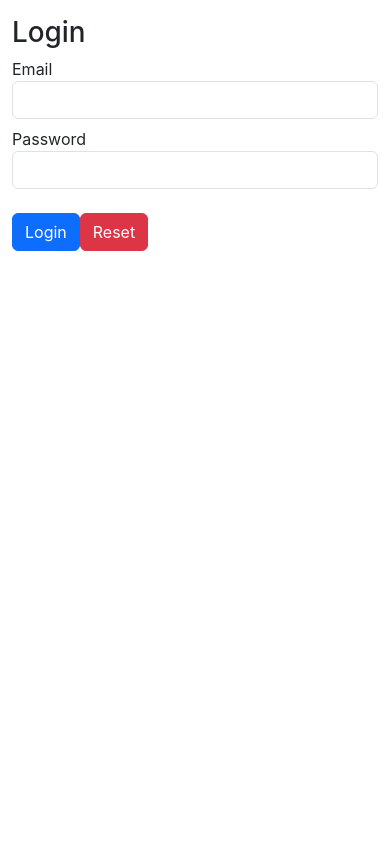
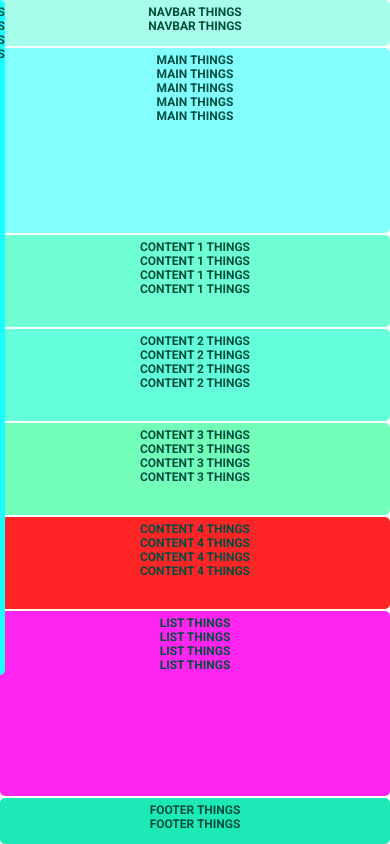
Before and after one commit to valdir-ti/intratec-web, a React (Create React App) app: page /login in a window 390 px wide. Built offline with nearby package versions, Linux system fonts and the light colour scheme.

Commit message:
feat: add grid design template

```diff
--- a/public/index.html
+++ b/public/index.html
@@ -2,16 +2,22 @@
 <html lang="en">
   <head>
     <meta charset="utf-8" />
+
+    <link rel="preconnect" href="https://fonts.googleapis.com">
+    <link rel="preconnect" href="https://fonts.gstatic.com" crossorigin>
+
     <link rel="icon" href="%PUBLIC_URL%/favicon.ico" />
     <meta name="viewport" content="width=device-width, initial-scale=1" />
     <meta name="theme-color" content="#000000" />
     <meta
-      name="description"
-      content="Web site created using create-react-app"
+    name="description"
+    content="Web site created using create-react-app"
     />
     <link rel="apple-touch-icon" href="%PUBLIC_URL%/logo192.png" />
 
     <link rel="manifest" href="%PUBLIC_URL%/manifest.json" />
+
+    <link href="https://fonts.googleapis.com/css2?family=Roboto:wght@400;700&display=swap" rel="stylesheet">
 
     <title>Intratec Tecnologia</title>
   </head>
--- a/src/components/App/App.css
+++ b/src/components/App/App.css
@@ -1,55 +1,150 @@
-.App {
+:root {
+  --main-radius: 5px;
+  --main-padding: 5px;
+}
+
+.container {
+  display: grid;
+  height: 100vh;
+  grid-template-columns: 240px 1fr 1fr 1fr 1fr;
+  grid-template-rows: 60px 1.5fr 1fr 1fr 60px;
+  grid-template-areas:
+    "sidebar nav nav nav nav"
+    "sidebar main main main main"
+    "sidebar content1 content2 content3 content4"
+    "sidebar list list list list"
+    "footer footer footer footer footer";
+  grid-gap: 0.1rem;
+  font-weight: 800;
+  text-transform: uppercase;
+  font-size: 12px;
+  color: #004d40;
   text-align: center;
 }
 
-.App-logo {
-  height: 40vmin;
-  pointer-events: none;
+.container-collapse {
+  grid-template-columns: 80px 1fr 1fr 1fr 1fr;
 }
 
-@media (prefers-reduced-motion: no-preference) {
-  .App-logo {
-    animation: App-logo-spin infinite 20s linear;
+nav {
+  background: #a7ffeb;
+  grid-area: nav;
+  border-radius: var(--main-radius);
+  padding-top: var(--main-padding);
+}
+
+main {
+  background: #84ffff;
+  grid-area: main;
+  border-radius: var(--main-radius);
+  padding-top: var(--main-padding);
+}
+
+.sidebar {
+  background: #18ffff;
+  grid-area: sidebar;
+  border-radius: var(--main-radius);
+  padding-top: var(--main-padding);
+}
+
+.content1 {
+  background: #6fffd2;
+  grid-area: content1;
+  border-radius: var(--main-radius);
+  padding-top: var(--main-padding);
+}
+
+.content2 {
+  background: #64ffda;
+  grid-area: content2;
+  border-radius: var(--main-radius);
+  padding-top: var(--main-padding);
+}
+
+.content3 {
+  background: #73ffba;
+  grid-area: content3;
+  border-radius: var(--main-radius);
+  padding-top: var(--main-padding);
+}
+
+.content4 {
+  background: #ff2526;
+  grid-area: content4;
+  border-radius: var(--main-radius);
+  padding-top: var(--main-padding);
+}
+
+.list {
+  background: #ff25ee;
+  grid-area: list;
+  border-radius: var(--main-radius);
+  padding-top: var(--main-padding);
+}
+
+footer {
+  background: #1de9b6;
+  grid-area: footer;
+  border-radius: var(--main-radius);
+  padding-top: var(--main-padding);
+}
+
+a {
+  text-align: center;
+  display: block;
+  font-family: inherit;
+  text-decoration: none;
+  font-weight: bold;
+  margin: 1rem;
+}
+
+@media only screen and (max-width: 1200px) {
+  .container {
+    grid-template-columns: 0.5fr 1fr 1fr;
+    grid-template-rows: 50px 2fr 1.2fr 1fr 1fr 50px;
+    grid-template-areas:
+      "sidebar nav nav"
+      "sidebar main main"
+      "sidebar content1 content2"
+      "sidebar content3 content4"
+      "sidebar list list"
+      "footer footer footer";
   }
 }
 
-.App-header {
-  background-color: #282c34;
-  min-height: 100vh;
-  display: flex;
-  flex-direction: column;
-  align-items: center;
-  justify-content: center;
-  font-size: calc(10px + 2vmin);
-  color: white;
-}
-
-.App-link {
-  color: #61dafb;
-}
-
-@keyframes App-logo-spin {
-  from {
-    transform: rotate(0deg);
-  }
-  to {
-    transform: rotate(360deg);
+@media only screen and (max-width: 880px) {
+  .container {
+    grid-template-columns: 0.3fr 1fr;
+    grid-template-rows: 50px 2.2fr 1fr 1fr 1fr 1fr 2fr 60px;
+    grid-template-areas:
+      "sidebar nav"
+      "sidebar main"
+      "sidebar content1"
+      "sidebar content2"
+      "sidebar content3"
+      "sidebar content4"
+      "sidebar list"
+      "footer footer";
   }
 }
 
-.App-btn {
-  position: absolute;
-  top: 0;
-  right: 0;
-  margin-right: 10px;
-  margin-top: 10px;
-  display: flex;
-  justify-content: space-between;
-  min-width: 140px;
+@media only screen and (max-width: 550px) {
+  .container {
+    grid-template-columns: 1fr;
+    grid-template-rows: .5fr 2fr 1fr 1fr 1fr 1fr 2fr .5fr;
+    grid-template-areas:
+      "nav"
+      "main"
+      "content1"
+      "content2"
+      "content3"
+      "content4"
+      "list"
+      "footer";
+  }
+  .sidebar {
+    position: absolute;
+    left: -90px;
+    height: 80%;
+  }
 }
-
-.error {
-  position: absolute;
-  color: red;
-  font-size: 0.6rem;
-}
--- a/src/components/App/index.tsx
+++ b/src/components/App/index.tsx
@@ -1,28 +1,59 @@
-import { useHistory } from 'react-router-dom'
-import Button from 'react-bootstrap/Button';
 import './App.css'
 
 const App = () => {
-
-  const history = useHistory()
-
-  const redirectLogin = () => {
-    history.push('/login')
-  }
-
-  const redirectRegister = () => {
-    history.push('/register')
-  }
-
   return (
-    <div className="App">
-      <header className="App-header">
-        <p>Projeto Intratec Tecnologia</p>
-        <div className="App-btn">
-          <Button variant='primary' size="sm" onClick={redirectLogin}>Login</Button>
-          <Button variant='primary' size="sm" onClick={redirectRegister}>Register</Button>
-        </div>
-      </header>
+    <div className="container">
+      <nav>
+        <div>Navbar things</div>
+        <div>Navbar things</div>
+      </nav>
+      <main>
+        <div>Main things</div>
+        <div>Main things</div>
+        <div>Main things</div>
+        <div>Main things</div>
+        <div>Main things</div>
+      </main>
+      <div className="sidebar">
+        <div>Sidebar things</div>
+        <div>Sidebar things</div>
+        <div>Sidebar things</div>
+        <div>Sidebar things</div>
+      </div>
+      <div className="content1">
+        <div>Content 1 things</div>
+        <div>Content 1 things</div>
+        <div>Content 1 things</div>
+        <div>Content 1 things</div>
+      </div>
+      <div className="content2">
+        <div>Content 2 things</div>
+        <div>Content 2 things</div>
+        <div>Content 2 things</div>
+        <div>Content 2 things</div>
+      </div>
+      <div className="content3">
+        <div>Content 3 things</div>
+        <div>Content 3 things</div>
+        <div>Content 3 things</div>
+        <div>Content 3 things</div>
+      </div>
+      <div className="content4">
+        <div>Content 4 things</div>
+        <div>Content 4 things</div>
+        <div>Content 4 things</div>
+        <div>Content 4 things</div>
+      </div>
+      <div className="list">
+        <div>List things</div>
+        <div>List things</div>
+        <div>List things</div>
+        <div>List things</div>
+      </div>
+      <footer>
+        <div>Footer things</div>
+        <div>Footer things</div>
+      </footer>
     </div>
   );
 }
--- a/src/components/Login/FormLogin.tsx
+++ /dev/null
@@ -1,33 +0,0 @@
-import { Formik, Form} from 'formik'
-import { TextField } from '../TextField'
-import * as Yup from 'yup'
-
-export const FormLogin = () => {
-
-  const validate = Yup.object({
-    email: Yup.string().email('Invalid email').required('Email is required'),
-    password: Yup.string().min(5, 'Password must be at least 5 characters').required('Password is required')
-  })
-
-  return (
-    <Formik
-      initialValues={{email: '', password: ''}}
-      validationSchema={validate}
-      onSubmit={(values)=>{
-        console.log(values)
-      }}
-    >
-      {formik =>(
-        <div>
-          <h1 className="my4 font-weight-bold-display-4">Login</h1>
-          <Form>
-            <TextField label="Email" name="email" type="text"/>
-            <TextField label="Password" name="password" type="password"/>
-            <button className="btn btn-primary mt-3 ml-3" type="submit">Login</button>
-            <button className="btn btn-danger mt-3 ml-3" type="submit">Reset</button>
-          </Form>
-        </div>
-      )}
-    </Formik>
-  )
-}
--- a/src/components/Login/index.tsx
+++ /dev/null
@@ -1,15 +0,0 @@
-import {FormLogin} from './FormLogin';
-
-const Login = () => {
-  return (
-    <div className="container mt-3">
-      <div className="row">
-        <div className="col-md-12">
-          <FormLogin />
-        </div>
-      </div>
-    </div>
-  )
-}
-
-export default Login;
--- a/src/components/Register/index.tsx
+++ /dev/null
@@ -1,7 +0,0 @@
-import React from 'react';
-
-const Register: React.FC = () => {
-  return <>Register Page</>;
-}
-
-export default Register;
--- a/src/components/TextField/index.tsx
+++ /dev/null
@@ -1,17 +0,0 @@
-import { useField, ErrorMessage } from 'formik'
-
-export const TextField = ({label, ...props}: any) => {
-  const [field, meta] = useField(props)
-
-  return (
-    <div className="mb-2">
-      <label htmlFor={field.name}>{label}</label>
-      <input
-        className={`form-control shadow-none ${meta.touched && meta.error && 'is-invalid'}`}
-        autoComplete="off"
-        {...field} {...props}
-      />
-      <ErrorMessage name={field.name}  className='error' component='div'/>
-    </div>
-  )
-}
--- a/src/index.css
+++ b/src/index.css
@@ -1,13 +1,9 @@
-body {
+* {
   margin: 0;
-  font-family: -apple-system, BlinkMacSystemFont, 'Segoe UI', 'Roboto', 'Oxygen',
-    'Ubuntu', 'Cantarell', 'Fira Sans', 'Droid Sans', 'Helvetica Neue',
-    sans-serif;
-  -webkit-font-smoothing: antialiased;
-  -moz-osx-font-smoothing: grayscale;
+  padding: 0;
+  box-sizing: border-box;
 }
 
-code {
-  font-family: source-code-pro, Menlo, Monaco, Consolas, 'Courier New',
-    monospace;
+body {
+  font-family: 'Roboto', sans-serif;
 }
--- a/src/index.tsx
+++ b/src/index.tsx
@@ -1,13 +1,12 @@
 import React from 'react';
 import ReactDOM from 'react-dom';
-import 'bootstrap/dist/css/bootstrap.min.css';
 import './index.css';
 
-import Routes from './routes/Routes';
+import App from './components/App';
 
 ReactDOM.render(
   <React.StrictMode>
-    <Routes />
+    <App />
   </React.StrictMode>,
   document.getElementById('root')
 );
--- a/src/routes/Routes.tsx
+++ /dev/null
@@ -1,18 +0,0 @@
-import { BrowserRouter as Router, Route } from 'react-router-dom';
-import App from '../components/App'
-import Login from '../components/Login'
-import Register from '../components/Register'
-
-const Routes = () => {
-  return (
-    <>
-      <Router>
-        <Route path="/" exact component={App} />
-        <Route path="/login" exact component={Login} />
-        <Route path="/register" exact component={Register} />
-      </Router>
-    </>
-  )
-}
-
-export default Routes;
```
Also changed, not shown: public/manifest.json (deleted), public/robots.txt (deleted).
